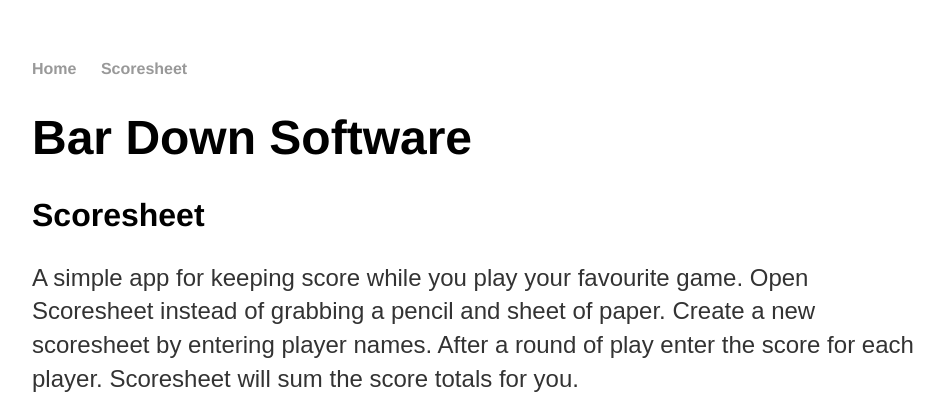
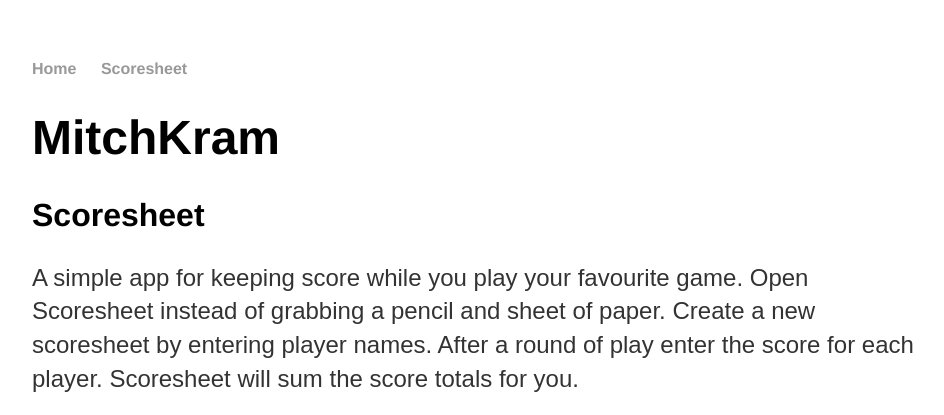
Before and after one commit to kdg15/kdg15.github.io, a Jekyll site: the page built from scoresheet/index.html, in a window 1280 px wide, cut to the strip 0-415 px from the top of the page. Shown: the whole strip, without its empty margins (160-1104 px from the left). Built offline with Jekyll 4.4.1, drawn with Linux system fonts in a browser that asks for light colours.

Commit message:
Changed title to MitchKram

```diff
--- a/_layouts/default.html
+++ b/_layouts/default.html
@@ -14,7 +14,7 @@
                 </ul>
             </nav>
 
-            <h1>Bar Down Software</h1>
+            <h1>MitchKram</h1>
 
             <div class="container">
 
```
